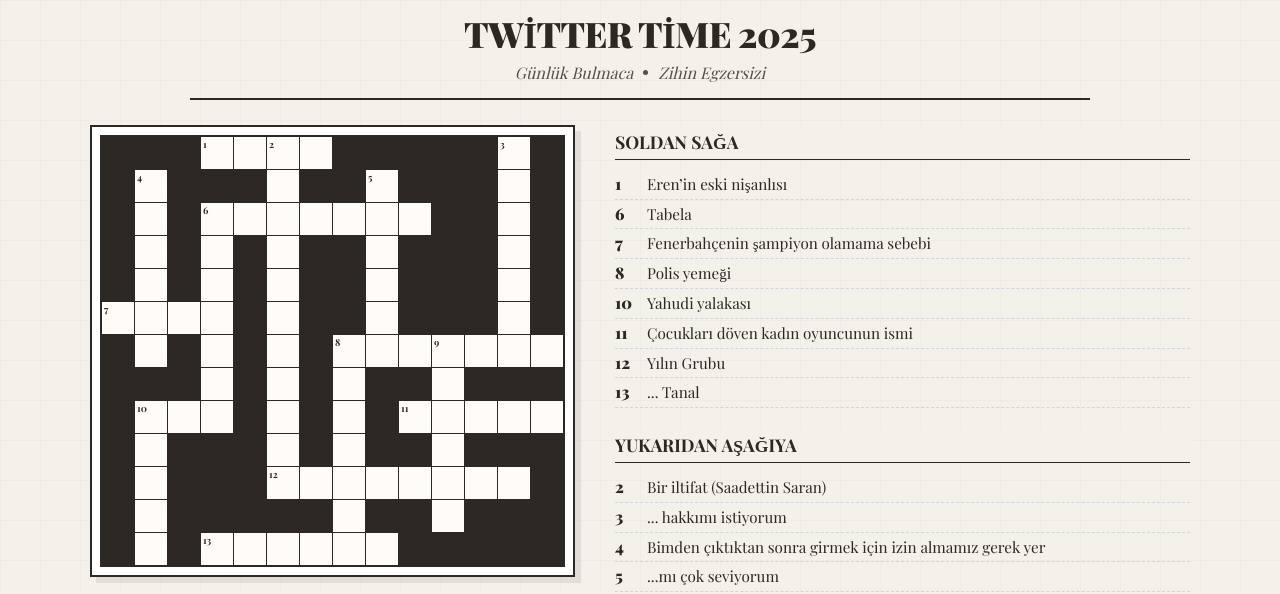
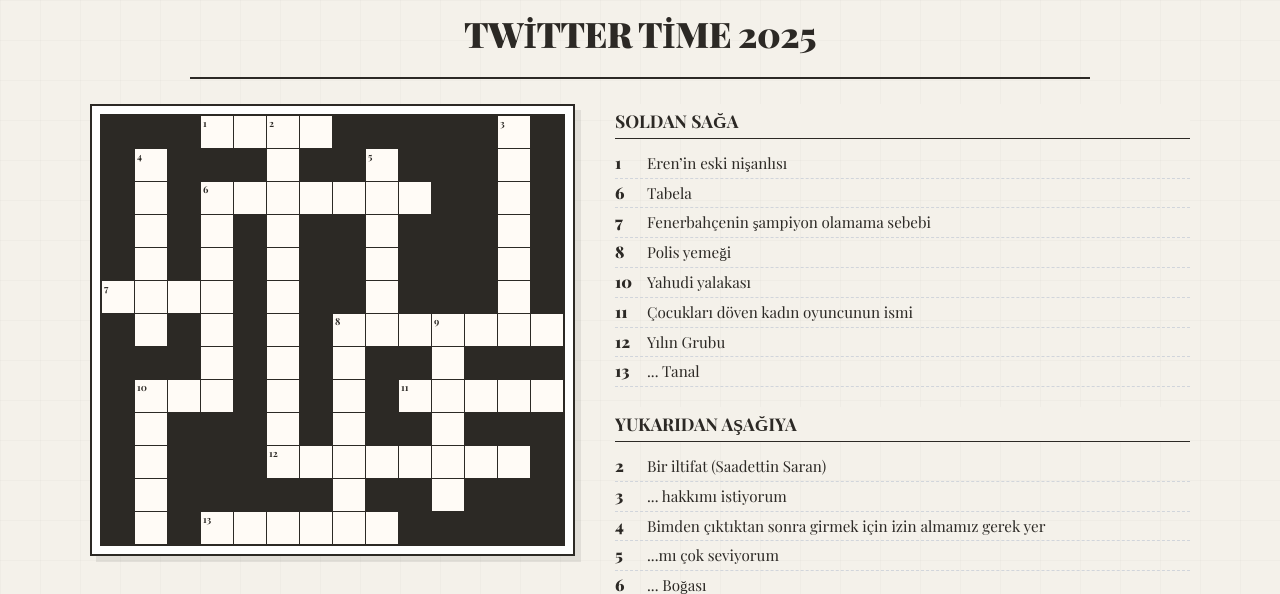
Before and after one commit to Bisbilge/bulmaca-sitesi, a Django app: page / in a window 1280 px wide. Shown: the top 594 px of the page. Run offline with Django 5.2, Linux system fonts and the light colour scheme; some web fonts are replaced.

Commit message:
Yeni bulmaca

```diff
--- a/templates/game/index.html
+++ b/templates/game/index.html
@@ -233,7 +233,6 @@
     <header>
         <h1>{{ puzzle.title }}</h1>
         <div class="date-line">
-            Günlük Bulmaca <span></span> Zihin Egzersizi
         </div>
     </header>
 
```
